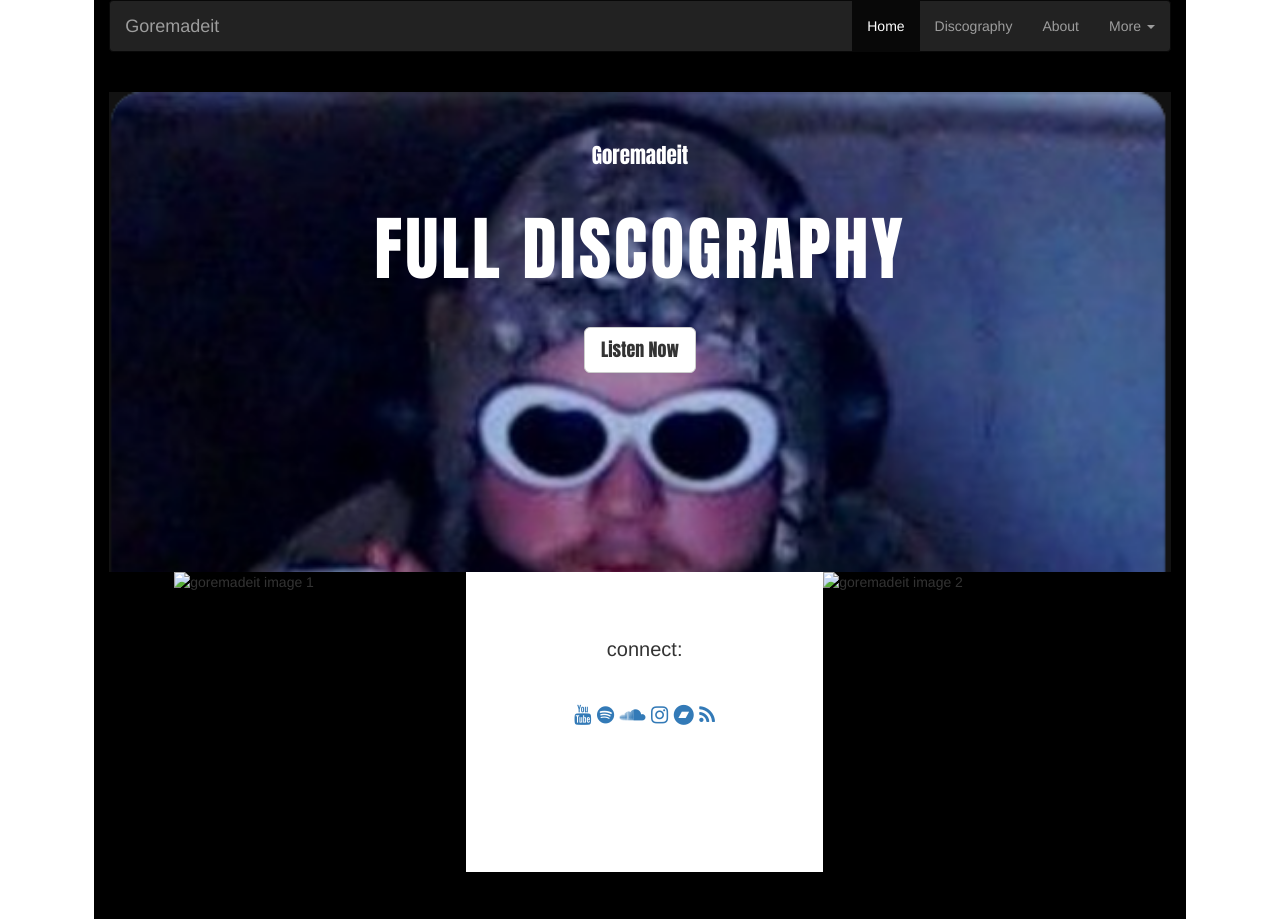
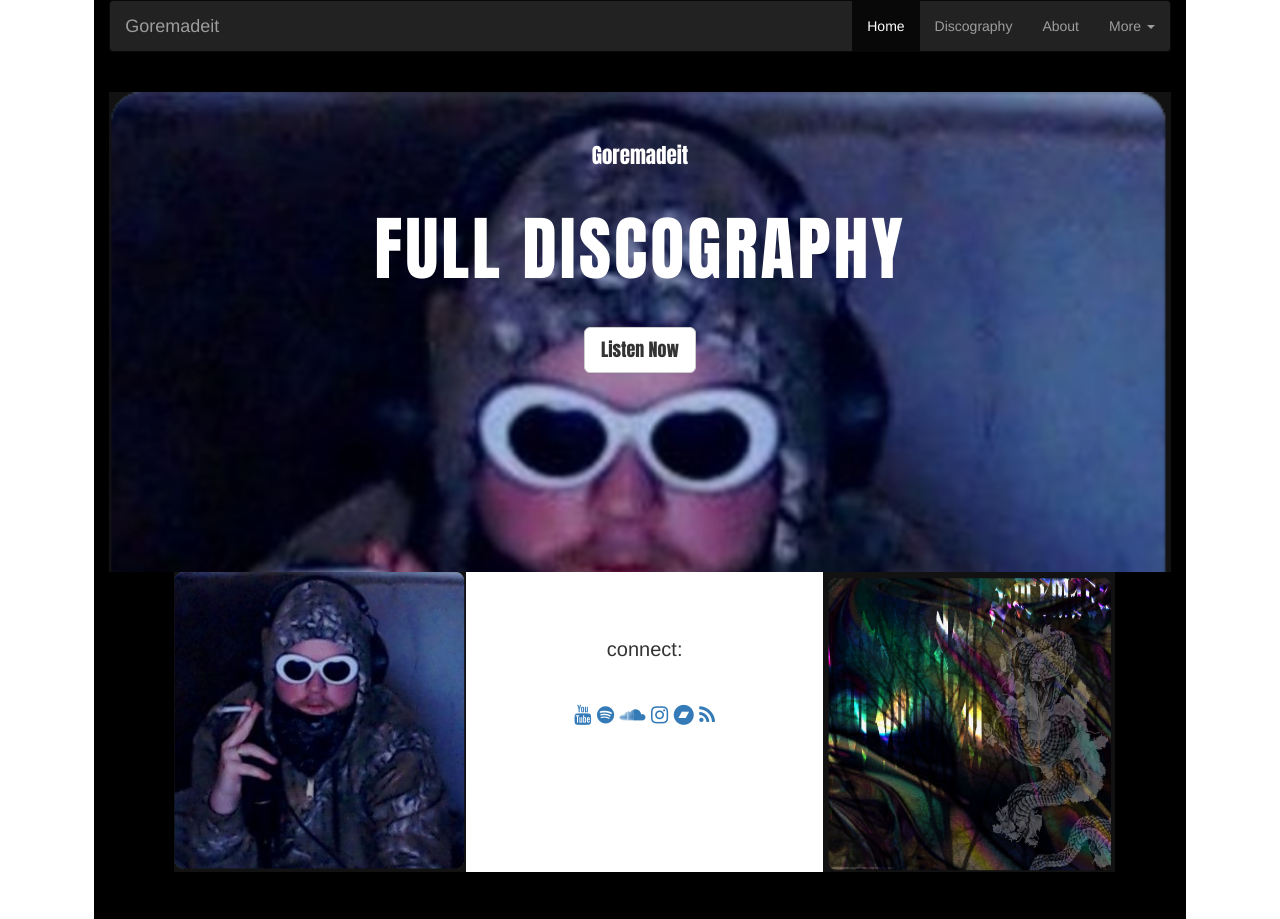
Before and after one commit to quasimodeaux/goremadeit, a plain HTML site: page index.html in a window 1280 px wide. Shown: the top 919 px of the page. Drawn offline with nearby package versions, Linux system fonts and the light colour scheme.

Commit message:
Update index.html

```diff
--- a/index.html
+++ b/index.html
@@ -62,7 +62,7 @@
     <div class="container2">
       <div class="row">
         <div class="col">
-          <img class="first" src="gore1" alt="goremadeit image 1">
+          <img class="first" src="gore1.png" alt="goremadeit image 1">
         </div>
         <div class="col">
           <h1 style="margin-top:0px;float:left;height:300px;width:33%;text-align:center;background:white;font-size:20px;">
@@ -76,7 +76,7 @@
           </h1>
         </div>
         <div class="col">
-          <img class="second" src="gore2" alt="goremadeit image 2">
+          <img class="second" src="gore2.png" alt="goremadeit image 2">
         </div>
       </div>
     </div>
```
